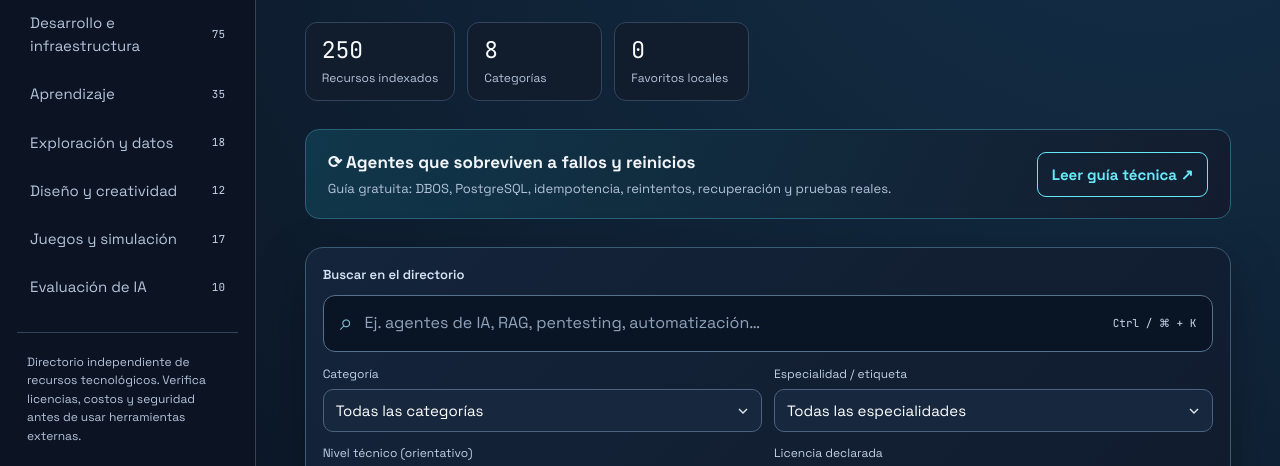
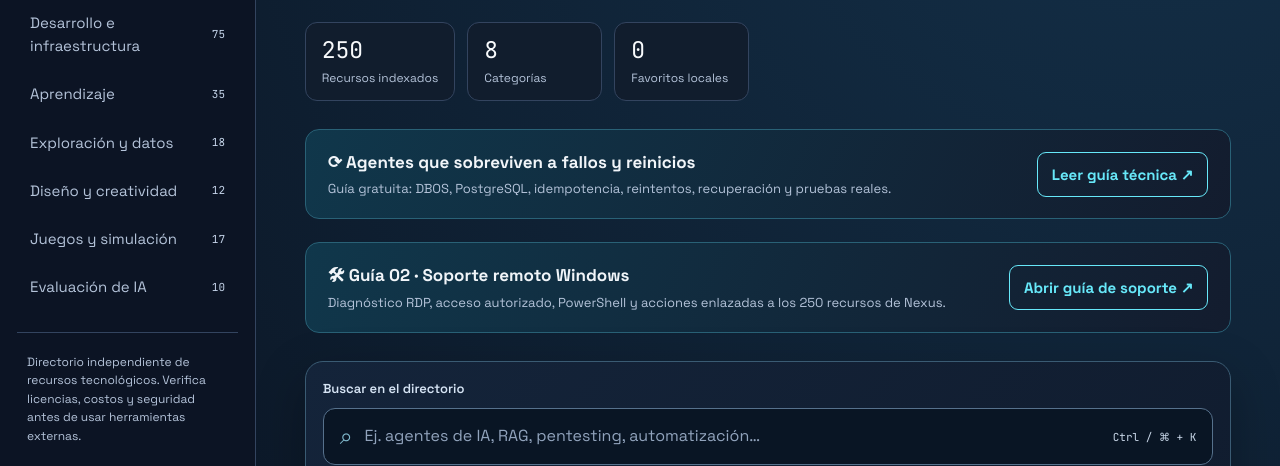
Before and after one commit to Tuconsultor/UnRepo, a plain HTML site: page index.html in a window 1280 px wide. Shown: the part 273-739 px from the top of the page. Drawn offline with Linux system fonts and the light colour scheme.

Commit message:
Link Windows remote support Guide 02 from Nexus homepage

```diff
--- a/index.html
+++ b/index.html
@@ -120,6 +120,7 @@ h2{font-size:23px;letter-spacing:-.6px;margin:0}
 </div>
 </section>
 <section class="resilience-banner" aria-label="Guía práctica de agentes resilientes"><div><strong>⟳ Agentes que sobreviven a fallos y reinicios</strong><p>Guía gratuita: DBOS, PostgreSQL, idempotencia, reintentos, recuperación y pruebas reales.</p></div><a href="./resiliencia-agentes.html">Leer guía técnica ↗</a></section>
+<section class="resilience-banner" aria-label="Guía técnica 02: soporte remoto de Windows"><div><strong>🛠 Guía 02 · Soporte remoto Windows</strong><p>Diagnóstico RDP, acceso autorizado, PowerShell y acciones enlazadas a los 250 recursos de Nexus.</p></div><a href="./soporte-remoto-windows.html">Abrir guía de soporte ↗</a></section>
 <section class="search-panel" aria-label="Buscar y filtrar recursos">
 <label for="search" class="search-label">Buscar en el directorio</label>
 <div class="search-wrap"><span class="search-icon" aria-hidden="true">⌕</span><input id="search" autocomplete="off" type="search" placeholder="Ej. agentes de IA, RAG, pentesting, automatización…" aria-describedby="searchHelp"><span class="search-hint desktop-hint" aria-hidden="true">Ctrl / ⌘ + K</span></div>
```
